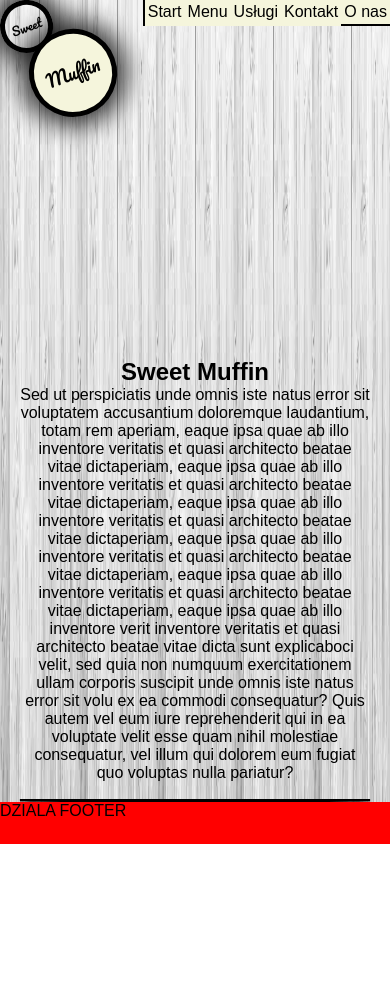
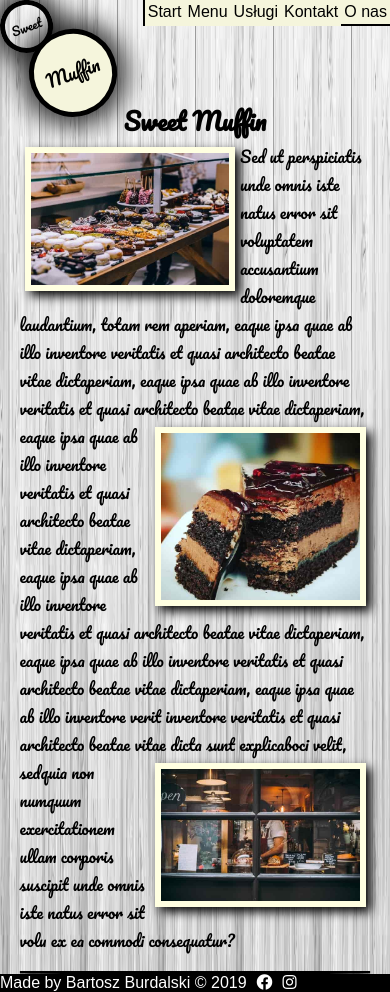
Before and after one commit to BurdalskiBartosz/Sweet_Muffin, a React app: page /about in a window 390 px wide. Before the commit the page ends 844 px from the top, so only its background shows below. Built offline with nearby package versions, Linux system fonts and the light colour scheme.

Commit message:
AboutPage ended, ready to write responsive

```diff
--- a/src/layouts/Footer.js
+++ b/src/layouts/Footer.js
@@ -2,7 +2,11 @@ import React from 'react';
 
 const Footer = () => {
     return (
-        <div className="footer">DZIALA FOOTER</div>
+        <div className="footer">
+            <span>Made by Bartosz Burdalski &copy; 2019</span>
+            <a href="https://www.facebook.com/bartek.burdalski"><i className="fab fa-facebook"></i></a>
+            <a href="https://www.instagram.com/bartoszburdalski/"><i className="fab fa-instagram"></i></a>
+        </div>
     );
 }
 
--- a/src/pages/AboutPage.js
+++ b/src/pages/AboutPage.js
@@ -1,9 +1,12 @@
 import React from 'react';
+import about1 from '../images/About images/ImgAbout1.jpg'
+import about2 from '../images/About images/ImgAbout2.jpg'
+import about3 from '../images/About images/ImgAbout3.jpg'
 const AboutPage = () => {
     return (
         <div className='wrapper'>
-            <h2>Sweet Muffin</h2>
-            <p className='wrapper__text'>Sed ut perspiciatis unde omnis iste natus error sit voluptatem accusantium doloremque laudantium, totam rem aperiam, eaque ipsa quae ab illo inventore veritatis et quasi architecto beatae vitae dictaperiam, eaque ipsa quae ab illo inventore veritatis et quasi architecto beatae vitae dictaperiam, eaque ipsa quae ab illo inventore veritatis et quasi architecto beatae vitae dictaperiam, eaque ipsa quae ab illo inventore veritatis et quasi architecto beatae vitae dictaperiam, eaque ipsa quae ab illo inventore veritatis et quasi architecto beatae vitae dictaperiam, eaque ipsa quae ab illo inventore verit inventore veritatis et quasi architecto beatae vitae dicta sunt explicaboci velit, sed quia non numquum exercitationem ullam corporis suscipit unde omnis iste natus error sit volu ex ea commodi consequatur? Quis autem vel eum iure reprehenderit qui in ea voluptate velit esse quam nihil molestiae consequatur, vel illum qui dolorem eum fugiat quo voluptas nulla pariatur?</p>
+            <h2 className="about__title">Sweet Muffin</h2>
+            <p className='wrapper__text'><img className="about__img" alt="An exhibition of cookies, many different types" src={about1} />Sed ut perspiciatis unde omnis iste natus error sit voluptatem accusantium doloremque laudantium, totam rem aperiam, eaque ipsa quae ab illo inventore veritatis et quasi architecto beatae vitae dictaperiam, eaque ipsa quae ab illo inventore veritatis et quasi architecto beatae vitae dictaperiam,<img alt="" className="about__img about__img-right__img" src={about3} /> eaque ipsa quae ab illo inventore veritatis et quasi architecto beatae vitae dictaperiam, eaque ipsa quae ab illo inventore veritatis et quasi architecto beatae vitae dictaperiam, eaque ipsa quae ab illo inventore veritatis et quasi architecto beatae vitae dictaperiam, eaque ipsa quae ab illo inventore verit inventore veritatis et quasi architecto beatae vitae dicta sunt explicaboci velit, sed<img alt="" className="about__img about__img-right__img" src={about2} />quia non numquum exercitationem ullam corporis suscipit unde omnis iste natus error sit volu ex ea commodi consequatur?</p>
         </div>
     );
 }
--- a/src/styles/_AboutPage.scss
+++ b/src/styles/_AboutPage.scss
@@ -3,6 +3,22 @@
     flex-direction: column;
     justify-content: flex-end;
     width: 90%;
-    text-align: center;
     margin-bottom: 20px;
+    font-family: 'Pacifico', cursive;
+
+    .about__title{
+        text-align: center;
+        animation: fontColor 5s infinite forwards;
+    }
+    .about__img{
+        width:60%;
+        max-width: 500px;
+        float: left;
+        border: 6px solid rgb(255, 255, 225);
+        margin: 5px;
+        box-shadow: 5px 5px 10px black;
+        &-right__img{
+            float: right;
+        }
+    }
 }
--- a/src/styles/_Footer.scss
+++ b/src/styles/_Footer.scss
@@ -0,0 +1,6 @@
+i{
+    margin-left: 10px;
+}
+a{
+    color:white;
+}
--- a/src/styles/_SweetMuffin.scss
+++ b/src/styles/_SweetMuffin.scss
@@ -75,8 +75,8 @@ html{
                 }
             }
             .container__footer{
-                height: 5vh;
-               background-color: red;
+               background-color:black;
+               color:white;
             }
         }
     }
```
Also changed, not shown: src/images/About images/ImgAbout1.jpg (added), src/images/About images/ImgAbout2.jpg (added), src/images/About images/ImgAbout3.jpg (added).
